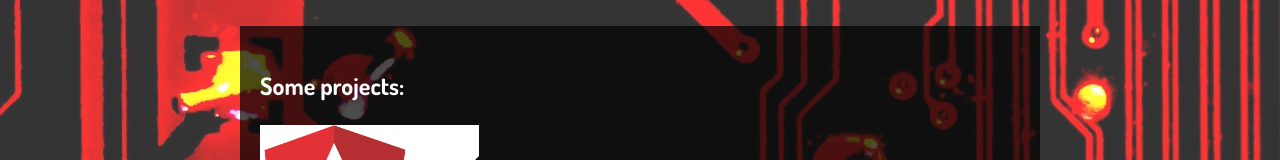
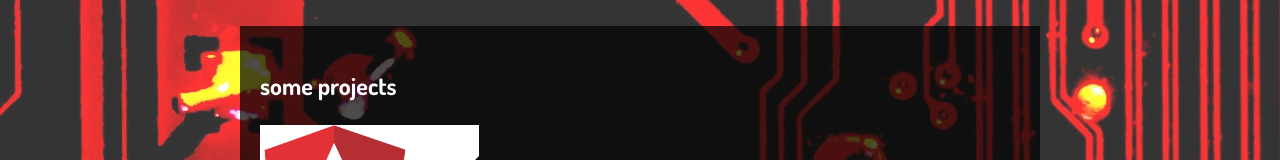
Before and after one commit to mattbimpson/portfolio, a React (Create React App) app: page / in a window 1280 px wide. Shown: the part 295-455 px from the top of the page. Built offline with nearby package versions, Linux system fonts and the light colour scheme.

Commit message:
text issues

```diff
--- a/src/pages/home/Home.tsx
+++ b/src/pages/home/Home.tsx
@@ -32,7 +32,7 @@ const HomePage: React.FC<any> = () => {
       url: `${bitBucket}asp.net-middleware/src/master/README.md`
     },
     {
-      title: 'Connect4!',
+      title: 'Connect4',
       description: 'A game of connect 4 written in C++.',
       image: 'cpp',
       url: `${bitBucket}connect4/src/master/`
@@ -73,7 +73,7 @@ const HomePage: React.FC<any> = () => {
           My core skills lie in Javascript frameworks such as Angular and React, and with C#.
         </Text>
       </Container>
-      <Carousel title="Some projects:" items={items} />
+      <Carousel title="some projects" items={items} />
     </>
   )
 }
```
